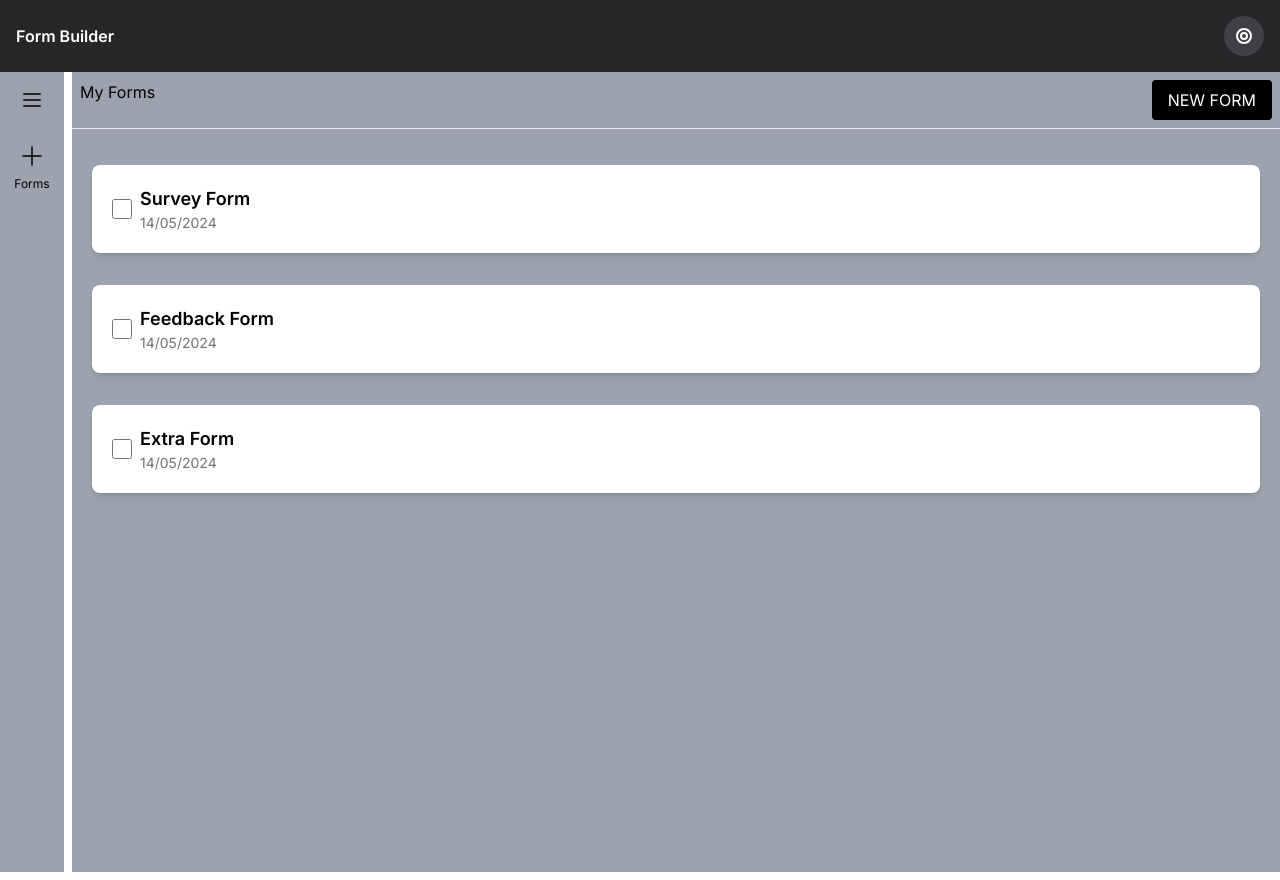
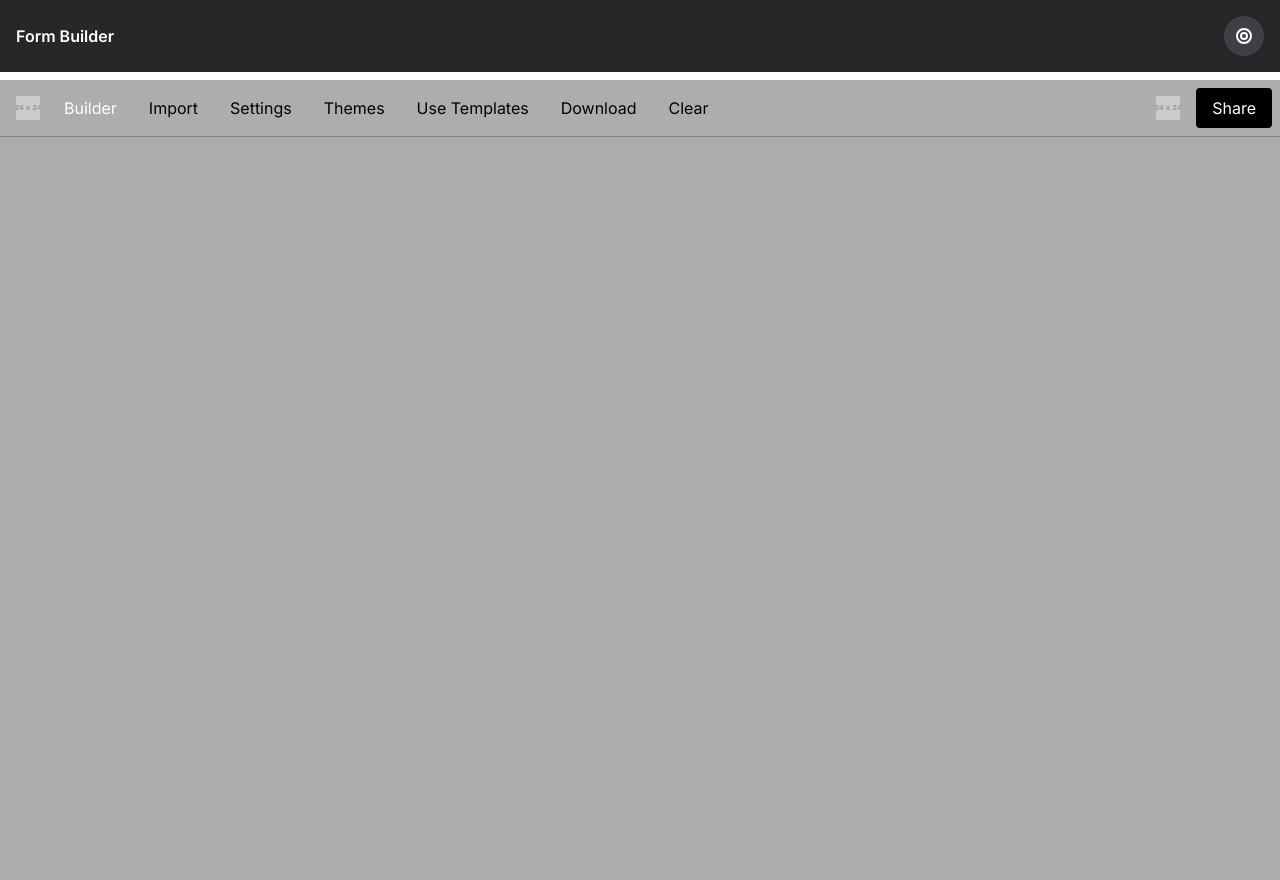
Before and after one commit to ranavijaysingh/Generic-form-builder, a Next.js app: page /build in a window 1280 px wide. Built offline with nearby package versions, Linux system fonts and the light colour scheme.

Commit message:
update so  far

```diff
--- a/src/app/build/page.tsx
+++ b/src/app/build/page.tsx
@@ -3,6 +3,7 @@
 import Navbar from "@/components/common/navbar";
 import Sidebar from "@/components/common/sidebar";
 import BuildLayout from "@/layouts/build";
+import Builder from "@/layouts/builder";
 import { useState } from "react";
 
 export default function Page() {
@@ -16,8 +17,9 @@ export default function Page() {
     <div>
       <Navbar />
       <div className="flex flex-row w-full">
-        <Sidebar />
-        <BuildLayout onClick={newFormClick} state={state}/>
+        {/* <Sidebar /> */}
+        {/* <BuildLayout onClick={newFormClick} state={state}/> */}
+        <Builder />
       </div>
     </div>
   );
--- a/src/app/globals.css
+++ b/src/app/globals.css
@@ -43,3 +43,10 @@ body {
   float: inline-end;
   margin: 7px;
 }
+.builderHeader{
+  background-color: 	#ADADAD;
+}
+.builderToolbarBottomBorder{
+  border-bottom: 1px solid gray;
+  margin-bottom: 19px;
+}
--- a/src/components/common/button.tsx
+++ b/src/components/common/button.tsx
@@ -17,6 +17,10 @@ interface IButtonProps {
       <button className=" text-white px-2 py-2  h-full" type="button" onClick={props?.onClick}>
         {props.text.toUpperCase()}
       </button>)
+    case "toolTopOpen":
+      return (
+        <button className="px-4 py-2" type="button">{props.text}</button>
+      )
       break;
   }
 }
--- a/src/components/common/scratchForm.tsx
+++ b/src/components/common/scratchForm.tsx
@@ -1,4 +1,4 @@
-import Styles from '../../layouts/build.module.css'
+
 
 interface IScratchForm {
     formType: string;
--- /dev/null
+++ b/src/containers/builderToolbar.tsx
@@ -0,0 +1,27 @@
+export default function BuilderToolbar() {
+    return(
+    <div className="builderToolbarBottomBorder">
+        {/* equivalent styling  border-b border-gray-500 not applying so applied in global */}
+        <div className="bg-zinc-200 dark:bg-zinc-800 p-2 flex items-center justify-between">
+            <div className="flex items-center space-x-4">
+                <button className="p-2">
+                <img src="https://placehold.co/24x24" alt="home" className="w-6 h-6" />
+                </button>
+                <button className="bg-zinc-500 text-white px-4 py-2 rounded">Builder</button>
+                <button className="px-4 py-2">Import</button>
+                <button className="px-4 py-2">Settings</button>
+                <button className="px-4 py-2">Themes</button>
+                <button className="px-4 py-2">Use Templates</button>
+                <button className="px-4 py-2">Download</button>
+                <button className="px-4 py-2">Clear</button>
+            </div>
+            <div className="flex items-center space-x-2">
+                <button className="p-2">
+                <img src="https://placehold.co/24x24" alt="view" className="w-6 h-6" />
+                </button>
+                <button className="bg-black text-white px-4 py-2 rounded">Share</button>
+            </div>
+        </div>
+    </div>
+    )
+}
--- /dev/null
+++ b/src/layouts/builder.tsx
@@ -0,0 +1,11 @@
+import BuilderToolbar from "@/containers/builderToolbar";
+
+export default function Builder() {
+
+    return (
+        <div className="builderHeader mt-2 h-screen bg-gray-600 w-full">
+            {/* when changed margin-top to 4, it removes the margin-top altogether */}
+            <BuilderToolbar />
+        </div>
+    )
+}
--- a/src/mockData.ts
+++ b/src/mockData.ts
@@ -28,3 +28,26 @@ export const FormChoose = [
     btnType: "open"
   }
 ]
+
+export const BuilderToolbarData = [
+  {
+  id: 1,
+  text: 'Builder',
+  },
+  {
+    id: 1,
+    text: 'Import',
+  },
+  {
+    id: 1,
+    text: 'Setting',
+  },
+  {
+    id: 1,
+    text: 'Builder',
+  },
+  {
+    id: 1,
+    text: 'Builder',
+  }
+]
```
